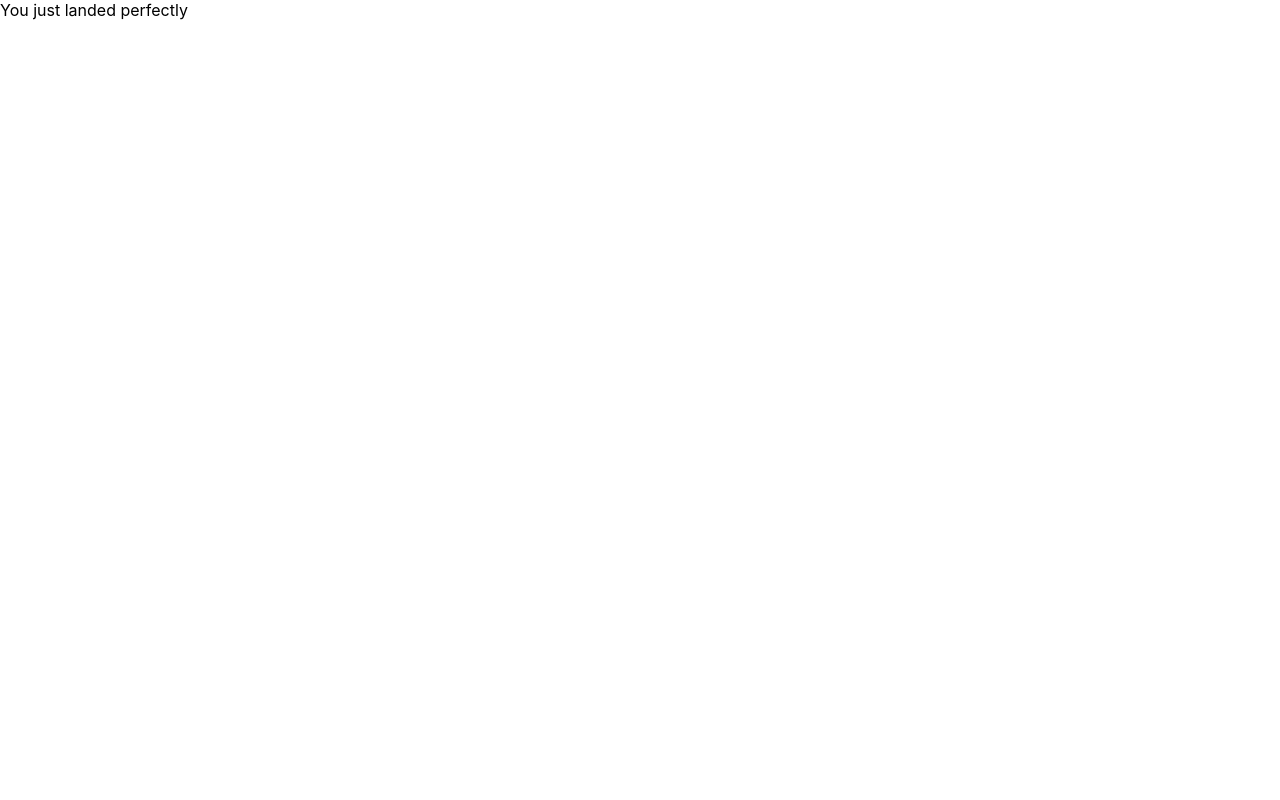
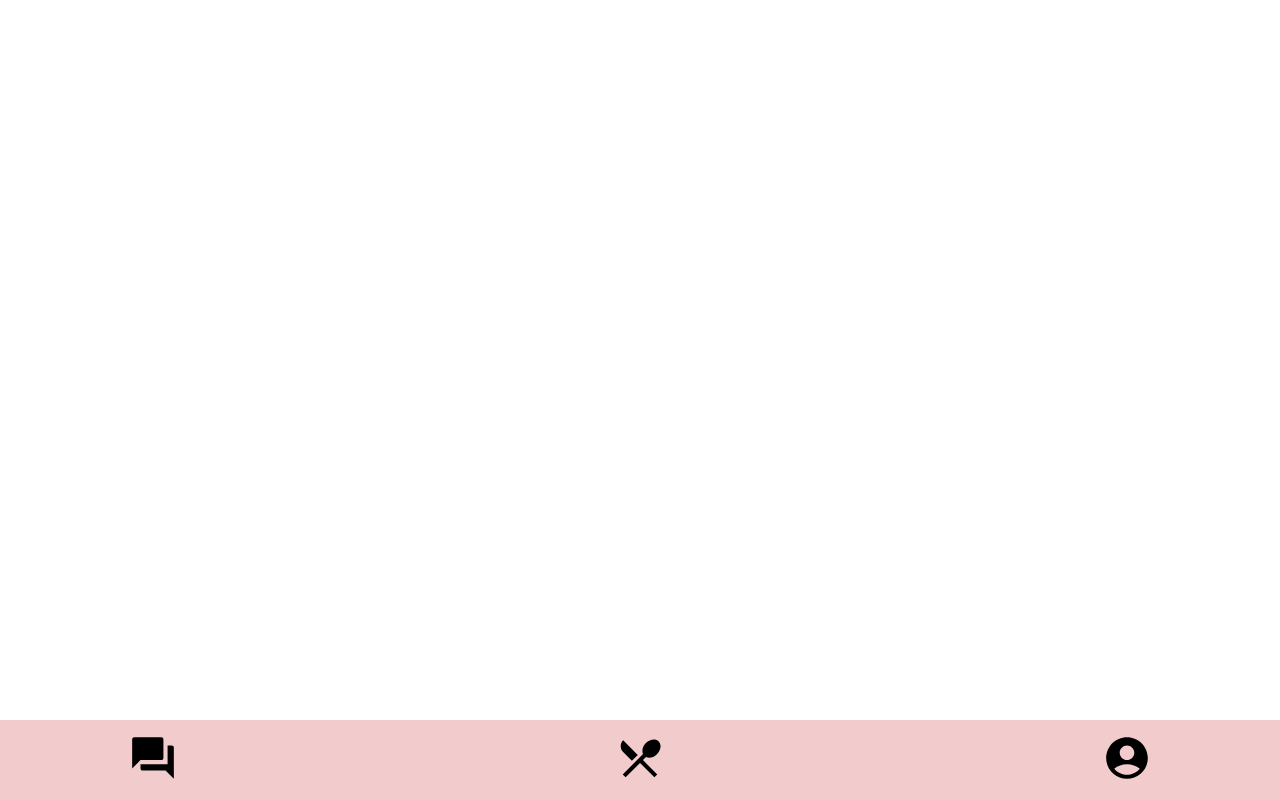
Before and after one commit to kimsj-git/hell-banquet, a React (Create React App) app in the folder usersidefront/: page / in a window 1280 px wide. Built offline with nearby package versions, Linux system fonts and the light colour scheme.

Commit message:
Feat: Footer 위치 조정 및 link설정 완료

```diff
--- a/usersidefront/src/components/common/LogedPageTemplate.js
+++ b/usersidefront/src/components/common/LogedPageTemplate.js
@@ -1,8 +1,11 @@
+import { StickyFooter } from "../navbar"
+
 function LogedPageTemplate(params) {
+    /*
+        sticky한 Header와 Footer를 인증이 완료된 유저에게 렌더링시킬 컴포넌트
+    */
     return (
-        <>
-
-        </>
+        <StickyFooter />
     )
 }
 
--- a/usersidefront/src/components/common/index.js
+++ b/usersidefront/src/components/common/index.js
@@ -1,4 +1,5 @@
 import GridGenerator from "./GridGenerate"
+import LogedPageTemplate from "./LogedPageTemplate"
 
 
-export { GridGenerator, }
+export { GridGenerator, LogedPageTemplate, }
--- /dev/null
+++ b/usersidefront/src/components/navbar/StickyFooter.js
@@ -0,0 +1,47 @@
+import { Link } from "react-router-dom"
+
+import styled from "styled-components"
+import { Forum, LocalDining, AccountCircle } from '@mui/icons-material';
+import { Icon } from '@mui/material';
+
+
+function StickyFooter() {
+    // const [ cookie, ] = useCookies(["userInfo"])
+    // const [ userId, ] = useState(localStorage.userId)
+
+    const navlist = [
+        {name: "게시판", icon: Forum, url: "/board",},
+        {name: "식사기록", icon : LocalDining, url: "/siksa",},
+        // 나중에 동적인 이름으로 변경할 것
+        {name: "프로필", icon: AccountCircle, url: `/useri/ssafy`,},
+    ]
+
+    return (
+        <StickyFooterNav>
+            {navlist.map(item => {
+                return (
+                    <Link to={item.url} style={{textDecoration: "none", color: "black"}}>
+                        <Icon component={item.icon} style={{width: 50, height: 50, }} />
+                    </Link>
+                )
+            })}
+        </StickyFooterNav>
+    )
+}
+
+
+const StickyFooterNav = styled.footer`
+    position: absolute;
+    bottom: 0;
+
+    display: flex;
+    justify-content: space-between;
+    align-items: center;
+
+    width: 80%;
+    height: 80px;
+    padding: 0px 10% 0px 10%;
+    background : #F2CCCC;
+`
+
+export default StickyFooter
--- a/usersidefront/src/components/navbar/index.js
+++ b/usersidefront/src/components/navbar/index.js
@@ -1,4 +1,4 @@
-import Footer from './Footer'
+import StickyFooter from './StickyFooter'
 
 
-export { Footer }
+export { StickyFooter }
--- a/usersidefront/src/pages/LandingPage.js
+++ b/usersidefront/src/pages/LandingPage.js
@@ -1,7 +1,15 @@
+import {LogedPageTemplate, } from "../components/common"
+
 function LandingPage() {
+    /*
+        첫 방문여부를 확인하고 첫 방문 시에는 안내 적용
+    */
+
+
     return(
         <div>
-            You just landed perfectly
+            {/* You just landed perfectly */}
+            <LogedPageTemplate />
         </div>
     )
 }
```
Also changed, not shown: usersidefront/src/components/navbar/Footer.js (deleted, +0 -35 lines).
